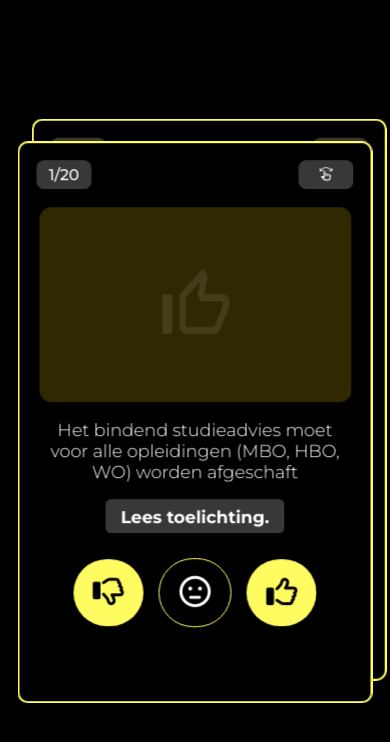
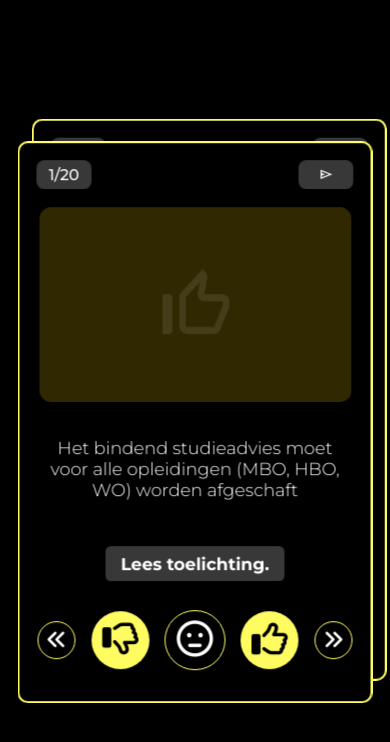
Before and after one commit to GideonSwaak/jongerenkieswijzer, a plain HTML site: page cards.html in a window 390 px wide. Drawn offline with nearby package versions, Linux system fonts and the light colour scheme; a script that the page names is missing.

Commit message:
mobile update

```diff
--- a/assets/css/questions.css
+++ b/assets/css/questions.css
@@ -38,23 +38,29 @@ ion-icon {
 }
 
 .meme-img {
-  width: 29.5vw;
-  height: 17.2vw;
+  width: 26vw;
+  height: 14.2vw;
   border-radius: 1vw;
 }
 
 .stelling-vraag {
-  font-size: 1.4vw;
+  font-size: 1.2vw;
   font-weight: 300;
   color: #fff;
   text-align: center;
-  padding: 1.9vw;
+  padding: 0.7vw;
   overflow: hidden;
+  display: flex;
+  place-items: center;
+  height: 6vw;
 }
 
 .readmore-link {
   text-align: center;
-  margin-bottom: 2.4vw;
+  margin: 0.8vw 0;
+  position: absolute;
+  bottom: 8.5vw;
+  width: 100%;
 }
 
 .readmore-link a {
@@ -63,7 +69,7 @@ ion-icon {
   color: #fff;
   text-decoration: none;
   font-weight: bold;
-  font-size: 1.2vw;
+  font-size: 1vw;
   -webkit-user-select: none;
   -ms-user-select: none;
   user-select: none;
@@ -73,13 +79,13 @@ ion-icon {
 }
 
 .readmore-link a:hover {
-  font-size: 1.35vw;
+  font-size: 1.15vw;
   transition: 0.3s;
 }
 
 .card {
-  width: 32vw;
-  height: 45.8vw;
+  width: 28vw;
+  height: 36.8vw;
   position: absolute;
   top: 50%;
   left: 50%;
@@ -102,11 +108,11 @@ ion-icon {
   display: flex;
   flex-direction: row;
   justify-content: space-between;
-  padding: 1.3vw;
+  padding: 1vw;
   align-items: center;
 }
 
-.swipe-icon {
+.share-icon {
   display: flex;
   place-items: center;
   justify-content: center;
@@ -116,7 +122,7 @@ ion-icon {
   border-radius: 0.5vw;
 }
 
-.swipe-icon span {
+.share-icon span {
   font-size: 1.4vw;
 }
 
@@ -124,7 +130,7 @@ ion-icon {
   display: flex;
   place-items: center;
   justify-content: center;
-  font-size: 1.3vw;
+  font-size: 1.1vw;
   font-weight: 500;
   color: #fff;
   background-color: rgba(255, 255, 255, 0.221);
@@ -138,17 +144,63 @@ ion-icon {
   flex-direction: row;
   align-items: center;
   justify-content: center;
+  position: absolute;
+  bottom: 0;
+  width: 100%;
 }
 
 .card-button-container button {
-  padding: 1.3vw 1.5vw;
-  font-size: 2.5vw;
-  margin: 0 0.4vw;
+  margin: 2vw 0.4vw;
   border: none;
   border-radius: 5vw;
+  cursor: pointer;
+  transition: 0.3s;
 }
 
-.card-button-container button:nth-child(odd) {
+.card-button-container button:nth-child(1) {
+  padding: 0.6vw 0.7vw;
+  font-size: 1.3vw;
+  background-color: #000;
+  color: #fff;
+  border: 0.2vw solid #fffc61;
+}
+
+.card-button-container button:nth-child(2) {
+  padding: 0.8vw 1.1vw;
+  font-size: 2.5vw;
+  background-color: #fffc61;
+  color: #000;
+}
+
+.card-button-container button:nth-child(3) {
+  padding: 0.6vw 0.8vw;
+  font-size: 2.5vw;
+  background-color: #000;
+  color: #fff;
+  border: 0.2vw solid #fffc61;
+}
+
+.card-button-container button:nth-child(4) {
+  padding: 0.8vw 1.1vw;
+  font-size: 2.5vw;
+  background-color: #fffc61;
+  color: #000;
+}
+
+.card-button-container button:nth-child(5) {
+  padding: 0.6vw 0.7vw;
+  font-size: 1.3vw;
+  background-color: #000;
+  color: #fff;
+  border: 0.2vw solid #fffc61;
+}
+
+.card-button-container button:hover {
+  scale: 1.1;
+  transition: 0.3s;
+}
+
+/* .card-button-container button:nth-child(odd) {
   background-color: #fffc61;
   color: #000;
 }
@@ -157,7 +209,7 @@ ion-icon {
   background-color: #000;
   border: 0.2vw solid #fffc61;
   color: #fff;
-}
+} */
 
 .card-overlay-red {
   background-color: rgba(255, 0, 0, 0.6);
@@ -203,13 +255,13 @@ ion-icon {
     border-radius: 2vw;
   }
 
-  .swipe-icon {
+  .share-icon {
     width: 14vw;
     height: 7.5vw;
     border-radius: 2vw;
   }
 
-  .swipe-icon span {
+  .share-icon span {
     font-size: 4vw;
   }
 
@@ -223,10 +275,14 @@ ion-icon {
     font-size: 4.5vw;
     padding: 2vw 7vw;
     margin-top: 10px;
+    height: 25vw;
   }
 
   .readmore-link {
     margin: 4vw 0;
+    position: absolute;
+    width: 100%;
+    bottom: 28.5vw;
   }
 
   .readmore-link a {
@@ -254,10 +310,53 @@ ion-icon {
     transition: 0.3s;
   }
 
+  .card-button-container {
+    position: absolute;
+    bottom: 4vw;
+    width: 100%;
+  }
+
   .card-button-container button {
-    padding: 4vw 5vw;
-    font-size: 8vw;
+    padding: 12vw 23vw;
+    font-size: 20vw;
     margin: 4vw 2vw;
     border-radius: 15vw;
   }
+  .card-button-container button:nth-child(1) {
+    padding: 1.5vw 2vw;
+    font-size: 5.3vw;
+    background-color: #000;
+    color: #fff;
+    border: 0.2vw solid #fffc61;
+  }
+
+  .card-button-container button:nth-child(2) {
+    padding: 2vw 2.8vw;
+    font-size: 9.3vw;
+    background-color: #fffc61;
+    color: #000;
+  }
+
+  .card-button-container button:nth-child(3) {
+    padding: 2vw 2.8vw;
+    font-size: 9.3vw;
+    background-color: #000;
+    color: #fff;
+    border: 0.2vw solid #fffc61;
+  }
+
+  .card-button-container button:nth-child(4) {
+    padding: 2vw 2.8vw;
+    font-size: 9.3vw;
+    background-color: #fffc61;
+    color: #000;
+  }
+
+  .card-button-container button:nth-child(5) {
+    padding: 1.5vw 2vw;
+    font-size: 5.3vw;
+    background-color: #000;
+    color: #fff;
+    border: 0.2vw solid #fffc61;
+  }
 }
--- a/assets/js/script.js
+++ b/assets/js/script.js
@@ -264,17 +264,17 @@ class Carousel {
       cardLabel.classList.add("card-label");
       cardLabel.textContent = cardData.number;
 
-      const swipeIcon = document.createElement("div");
-      swipeIcon.classList.add("swipe-icon");
+      const shareIcon = document.createElement("div"); // Change from swipeIcon to shareIcon
+      shareIcon.classList.add("share-icon");
 
       const materialSpan = document.createElement("span");
       materialSpan.classList.add("material-symbols-outlined");
-      materialSpan.textContent = "swipe";
+      materialSpan.textContent = "send";
 
-      swipeIcon.appendChild(materialSpan);
+      shareIcon.appendChild(materialSpan);
 
       cardTop.appendChild(cardLabel);
-      cardTop.appendChild(swipeIcon);
+      cardTop.appendChild(shareIcon);
 
       card.appendChild(cardTop);
 
@@ -303,6 +303,14 @@ class Carousel {
       const buttonContainer = document.createElement("div");
       buttonContainer.classList.add("card-button-container");
 
+      const previousButton = document.createElement("button"); // New previous-button button
+      previousButton.classList.add("previous-button");
+      previousButton.innerHTML = '<i class="fa-solid fa-angles-left"></i>';
+      previousButton.addEventListener("click", () => {
+        this.swipeLeft();
+      });
+      buttonContainer.appendChild(previousButton);
+
       const thumbsDownButton = document.createElement("button");
       thumbsDownButton.innerHTML = '<i class="fa-regular fa-thumbs-down"></i>';
       thumbsDownButton.addEventListener("click", () => {
@@ -323,6 +331,11 @@ class Carousel {
         this.swipeRight();
       });
       buttonContainer.appendChild(thumbsUpButton);
+
+      const nextButton = document.createElement("button"); // New next-button button
+      nextButton.classList.add("next-button");
+      nextButton.innerHTML = '<i class="fa-solid fa-angles-right"></i>';
+      buttonContainer.appendChild(nextButton);
 
       card.appendChild(buttonContainer);
 
```
